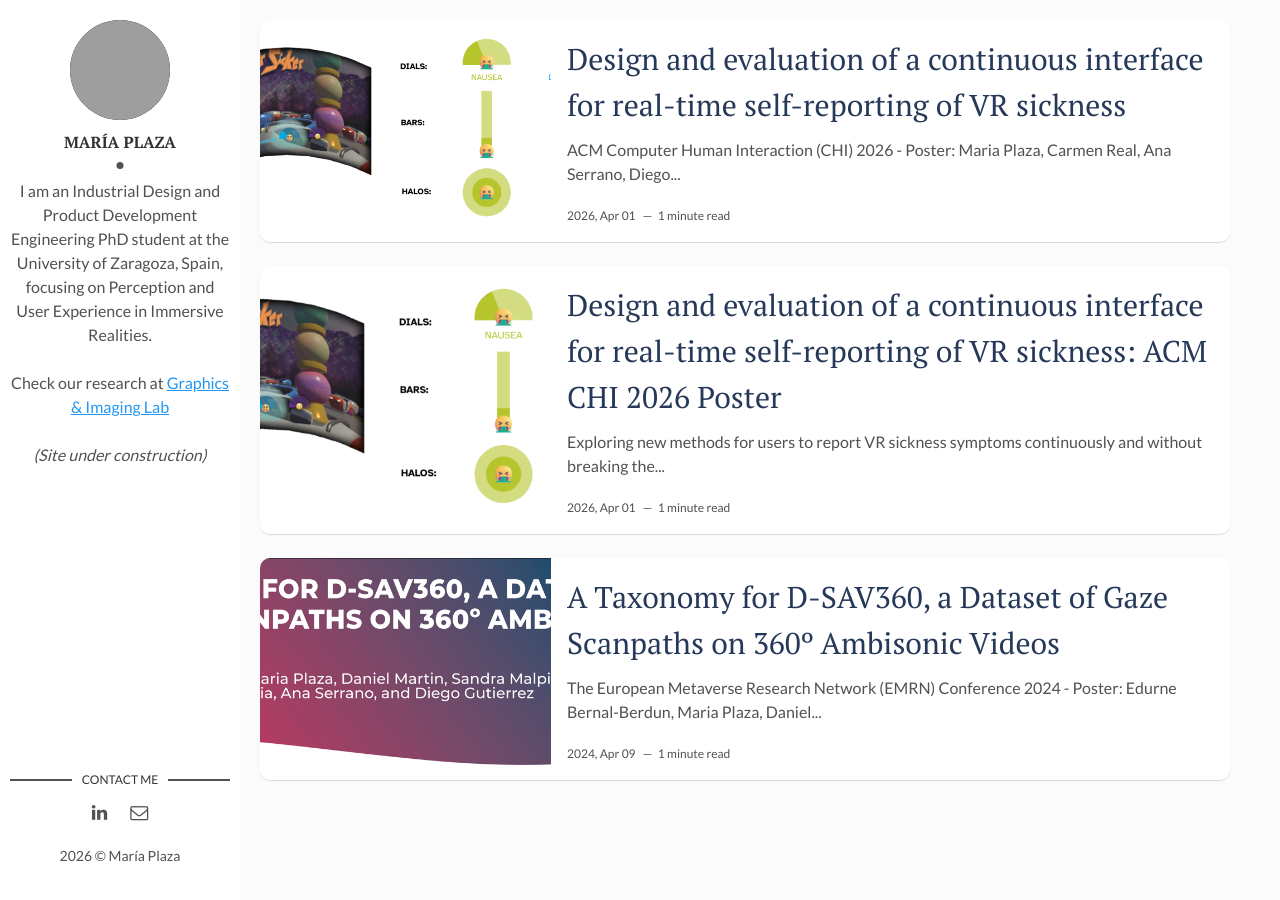
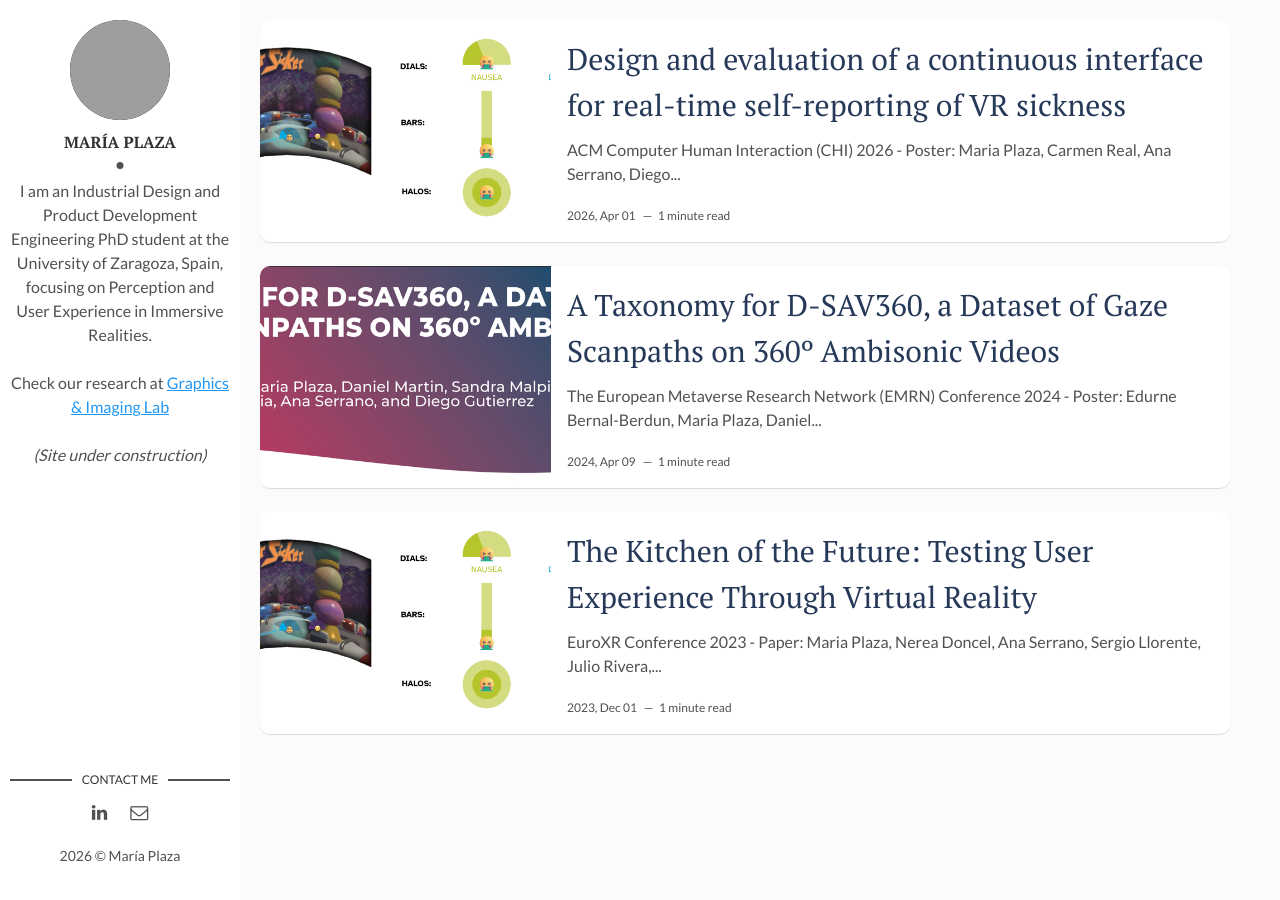
Before and after one commit to mariaplazap/mariaplaza, a Jekyll site: the page built from index.html, in a window 1280 px wide. Built offline with Jekyll 4.4.1, drawn with Linux system fonts in a browser that asks for light colours; the list of posts is cut into pages by our own code; grey boxes are pictures that could not be loaded.

Commit message:
Revise post for EuroXR23 paper on VR user experience
Updated the title, date, and tags for the EuroXR23 paper post. Revised the content to focus on user experience testing through virtual reality.

```diff
--- a/_posts/2023-12-1-TheKitchenOfTheFuture.TestingUserExperienceThroughVirtualReality-EuroXR23Paper.md
+++ b/_posts/2023-12-1-TheKitchenOfTheFuture.TestingUserExperienceThroughVirtualReality-EuroXR23Paper.md
@@ -1,33 +1,16 @@
 ---
 layout: post
-title: "Design and evaluation of a continuous interface for real-time self-reporting of VR sickness: ACM CHI 2026 Poster"
-date: 2026-04-01 13:32:20 +0300
+title: "The Kitchen of the Future: Testing User Experience Through Virtual Reality"
+date: 2023-12-01 13:32:20 +0300
 #description: You’ll find this post in your `_posts` directory. Go ahead and edit it and re-build the site to see your changes. # Add post description (optional)
 img: HowworkANDTeaser8.png # Add image post (optional)
 fig-caption:  # Add figcaption (optional)
-tags: [CHI26 Conference, Poster]
+tags: [EuroXR23 Conference, Paper]
 ---
-Exploring new methods for users to report VR sickness symptoms continuously and without breaking the immersion in VR.
+EuroXR Conference 2023 - Paper: Maria Plaza, Nerea Doncel, Ana Serrano, Sergio Llorente, Julio Rivera, Francisco Javier Ester, Diego Gutierrez
 
 ## Overview
-Precise measurements of sickness symptoms induced during a virtual reality (VR) experience are essential for evaluating VR systems and developing designs oriented toward usability, safety and user acceptance. However, VR sickness assessment typically relies either on discrete self-report questionnaires (which lack temporal resolution, interrupt the experience, thus reducing immersion, and provide coarse snapshots of symptom evolution) or on objective signals obtained with biosensors, which typically require extensive post-processing and interpretation. To address these shortcomings, we propose a continuous interface for real-time self-reporting of VR sickness, designed following a human-centered methodology. We design and evaluate three interface prototypes that allow users to report symptom intensity while remaining fully immersed in the virtual scene. Our findings demonstrate that users significantly prefer the continuous nature of our interfaces over the discrete Likert Scales of traditional questionnaires, identifying them as a more intuitive and less cognitively demanding alternative. In addition, the study allows us to identify the most suitable design according to user-centered criteria. Our contribution is an empirically evaluated continuous interface for real-time VR sickness assessment.
-
-## Video Presentation
-<div class="video-container">
-  <iframe
-    width="100%"
-    height="400"
-    src="https://www.youtube.com/embed/gLMPb6QVDrA"
-    frameborder="0"
-    allow="accelerometer; autoplay; clipboard-write; encrypted-media; gyroscope; picture-in-picture"
-    allowfullscreen>
-  </iframe>
-</div>
-
-## The Poster
-Poster presented at ACM CHI 2026: [https://chi2026.acm.org/](https://chi2026.acm.org/)
-![Poster CHI 2026]({{site.baseurl}}/assets/img/PosterChi26.png)
+This contribution aims to explore the potential of VR as an innovative tool to enhance evaluation processes in the development of the kitchen of the future. We believe that our research can contribute to understanding how VR can influence user interactions with products and ultimately drive innovation and continuous improvement in the field of user experience (UX) testing for the kitchen of the future.
 
 ## Resources
-* [Download Extended Abstract (PDF)]({{ site.baseurl }}/assets/documents/CHI26Preprint.pdf)
- _Note: CHI 2026 had an acceptance rate of 38.4% (2,068 submissions)._
+* [Download Extended Abstract (PDF)]({{ site.baseurl }}/assets/documents/EuroXR23_Paper.pdf)
```
